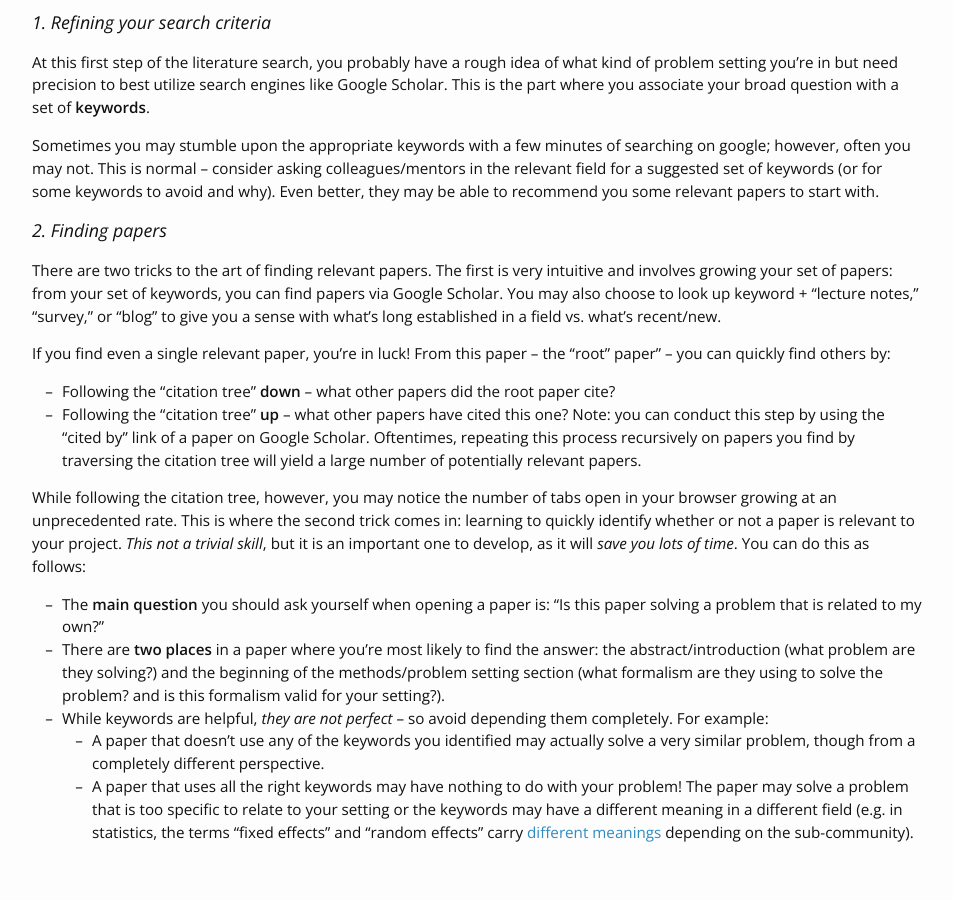
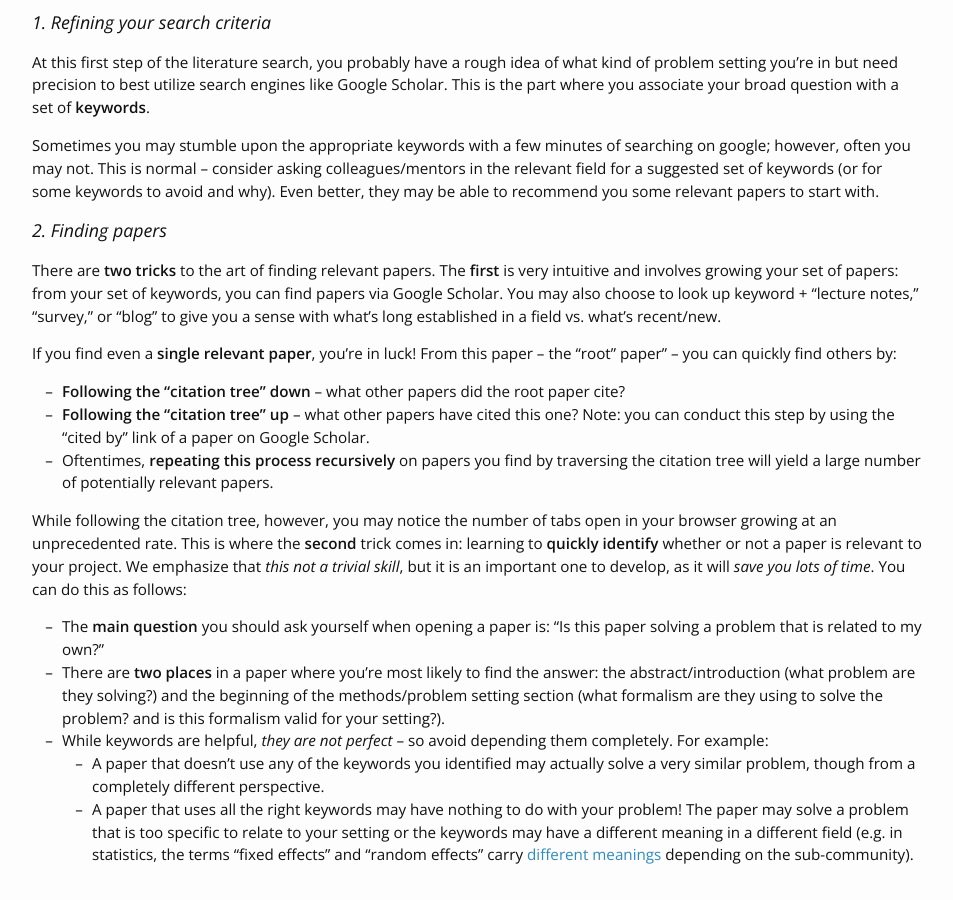
Before and after one commit to yanivyacoby/harvard-cs290, a Jekyll site: the page built from how-to-do-a-literature-search.md, in a window 1280 px wide and 900 px high, scrolled down 1405 px. Shown: the whole window, without its empty margins (163-1116 px from the left). Built offline with Jekyll 4.4.1, drawn with Linux system fonts in a browser that asks for light colours; nearby versions of some CDN libraries.

Commit message:
Update how-to-do-a-literature-search.md

```diff
--- a/how-to-do-a-literature-search.md
+++ b/how-to-do-a-literature-search.md
@@ -55,20 +55,21 @@ Even better, they may be able to recommend you some relevant papers to start wit
 
 ### 2. Finding papers
 
-There are two tricks to the art of finding relevant papers.
-The first is very intuitive and involves growing your set of papers:
+There are **two tricks** to the art of finding relevant papers.
+The **first** is very intuitive and involves growing your set of papers:
 from your set of keywords, you can find papers via Google Scholar.
 You may also choose to look up keyword + "lecture notes," "survey," or "blog" to give you a sense with what's long established in a field vs. what's recent/new.
 
-If you find even a single relevant paper, you're in luck!
+If you find even a **single relevant paper**, you're in luck!
 From this paper -- the "root" paper" -- you can quickly find others by:
-* Following the “citation tree” **down** -- what other papers did the root paper cite?
-* Following the “citation tree” **up** -- what other papers have cited this one? Note: you can conduct this step by using the "cited by" link of a paper on Google Scholar.
-Oftentimes, repeating this process recursively on papers you find by traversing the citation tree will yield a large number of potentially relevant papers.
+* **Following the “citation tree” down** -- what other papers did the root paper cite?
+* **Following the “citation tree” up** -- what other papers have cited this one? Note: you can conduct this step by using the "cited by" link of a paper on Google Scholar.
+*
+Oftentimes, **repeating this process recursively** on papers you find by traversing the citation tree will yield a large number of potentially relevant papers.
 
 While following the citation tree, however, you may notice the number of tabs open in your browser growing at an unprecedented rate.
-This is where the second trick comes in: learning to quickly identify whether or not a paper is relevant to your project.
-*This not a trivial skill*, but it is an important one to develop, as it will *save you lots of time*. You can do this as follows:
+This is where the **second** trick comes in: learning to **quickly identify** whether or not a paper is relevant to your project.
+We emphasize that *this not a trivial skill*, but it is an important one to develop, as it will *save you lots of time*. You can do this as follows:
 * The **main question** you should ask yourself when opening a paper is: "Is this paper solving a problem that is related to my own?"
 * There are **two places** in a paper where you're most likely to find the answer: the abstract/introduction (what problem are they solving?) and the beginning of the methods/problem setting section (what formalism are they using to solve the problem? and is this formalism valid for your setting?).
 * While keywords are helpful, *they are not perfect* – so avoid depending them completely. For example:
```
